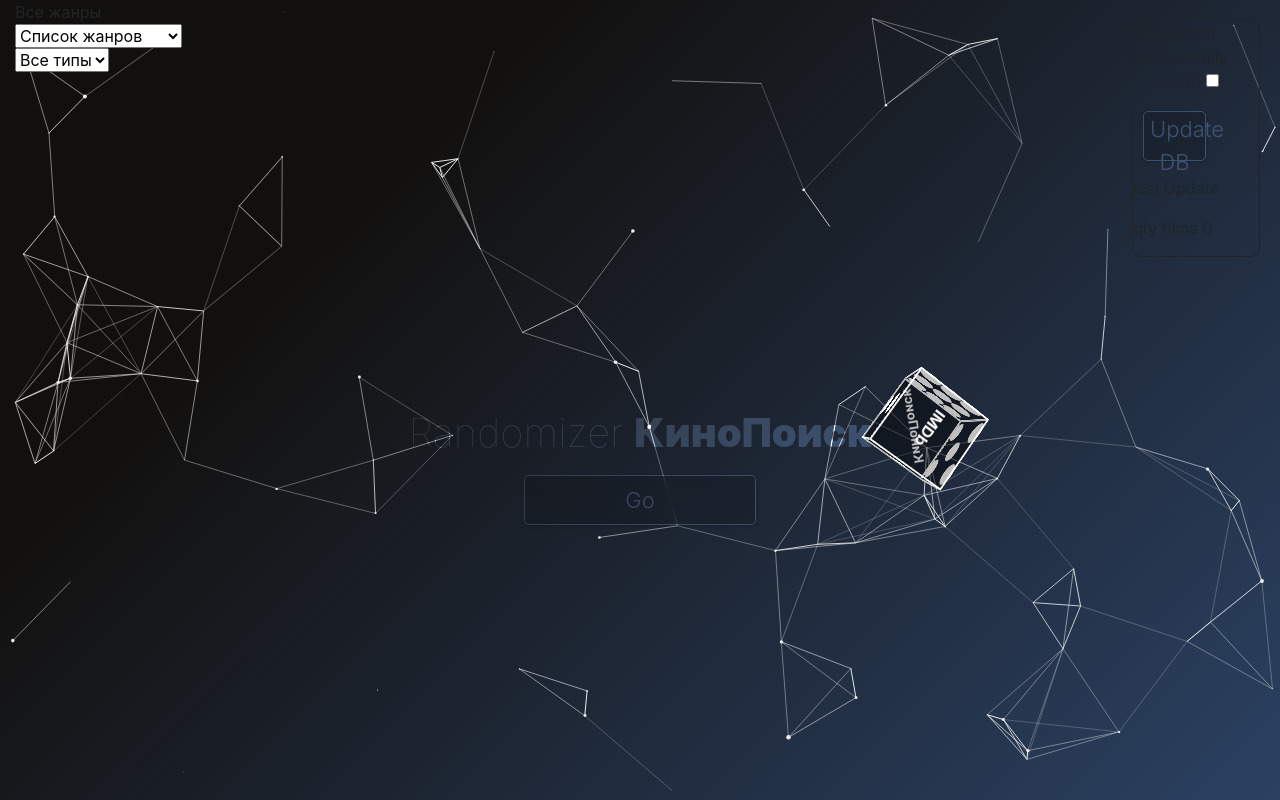
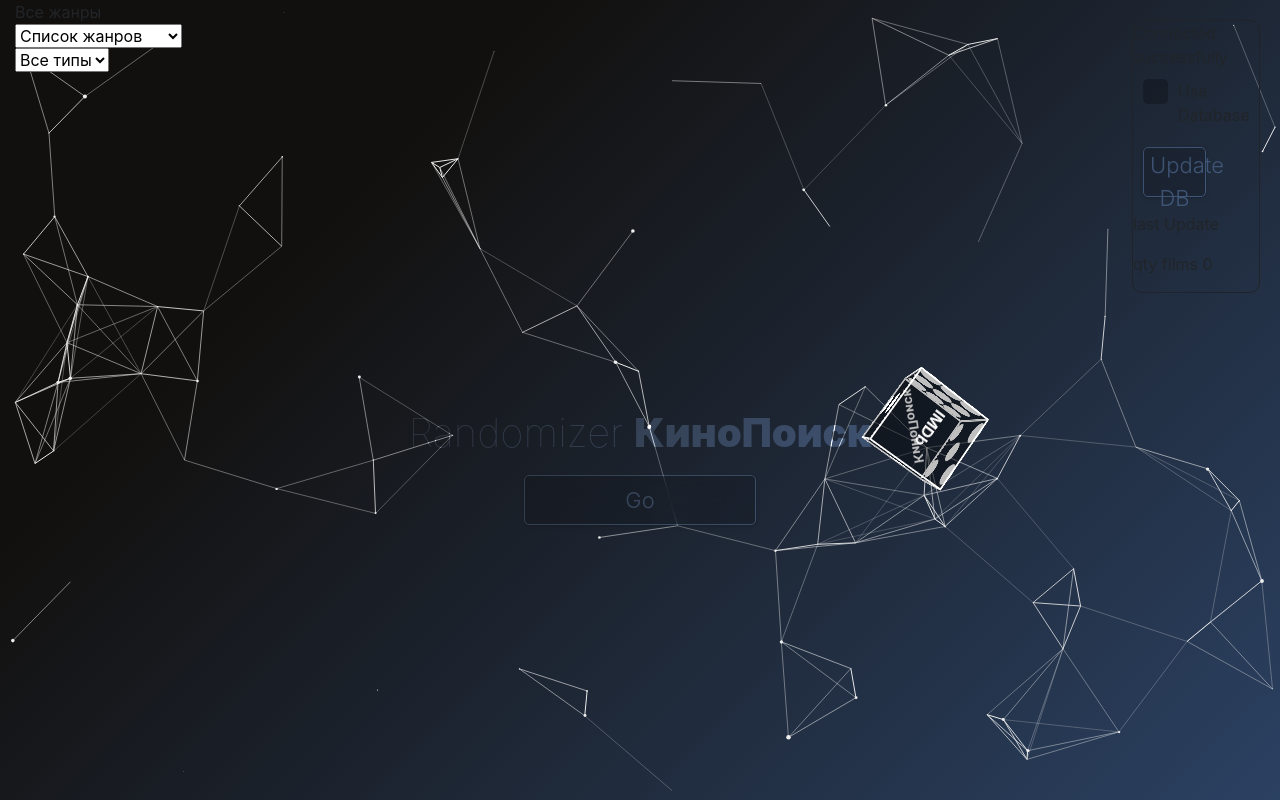
Before and after one commit to serby888/kinopoisk-randomizer, a PHP site: page / in a window 1280 px wide. Run offline with PHP 8.4, Linux system fonts and the light colour scheme; data that the repository does not hold is empty; style sheets or scripts are compiled from the project's sources.

Commit message:
add style for checkboxes

```diff
--- a/index.php
+++ b/index.php
@@ -137,7 +137,7 @@
             ?>
             <span class="status-connection <?= $kinopoisk->status['status'] ? 'success' : 'error' ?>"><?= $kinopoisk->status['message'] ?></span>
 
-            <label class="container">use DB
+            <label class="container-checkbox">Use Database
                 <input type="checkbox">
                 <span class="checkmark"></span>
             </label>
--- a/less/elements.less
+++ b/less/elements.less
@@ -29,3 +29,66 @@
     box-shadow: rgba(0, 0, 0, 0.07) 0px 1px 2px, rgba(0, 0, 0, 0.07) 0px 2px 4px, rgba(0, 0, 0, 0.07) 0px 4px 8px, rgba(0, 0, 0, 0.07) 0px 8px 16px, rgba(0, 0, 0, 0.07) 0px 16px 32px, rgba(0, 0, 0, 0.07) 0px 32px 64px;
   }
 }
+
+
+/* Checkboxes */
+
+.container-checkbox {
+  display: block;
+  position: relative;
+  padding-left: 35px;
+  margin: 10px;
+  cursor: pointer;
+  -webkit-user-select: none;
+  -moz-user-select: none;
+  -ms-user-select: none;
+  user-select: none;
+
+  .checkmark {
+    background-color: #0000003b;
+    border-radius: 5px;
+    position: absolute;
+    top: 0;
+    left: 0;
+    height: 25px;
+    width: 25px;
+    transition: all cubic-bezier(0.38, 0.08, 0.61, 0.79) 300ms;
+
+    &:after {
+      content: "";
+      position: absolute;
+      display: none;
+      left: 9px;
+      top: 4px;
+      width: 7px;
+      height: 13px;
+      border: solid #eeeeeed1;
+      border-width: 0 2px 2px 0;
+      -webkit-transform: rotate(45deg);
+      -ms-transform: rotate(45deg);
+      transform: rotate(45deg);
+    }
+  }
+
+  &:hover input ~ .checkmark {
+    background-color: #00000088;
+  }
+
+  input {
+    position: absolute;
+    opacity: 0;
+    cursor: pointer;
+    height: 0;
+    width: 0;
+
+    &:checked {
+      & ~ .checkmark {
+        background-color: #00000088;
+      }
+
+      & ~ .checkmark:after {
+        display: block;
+      }
+    }
+  }
+}
```
